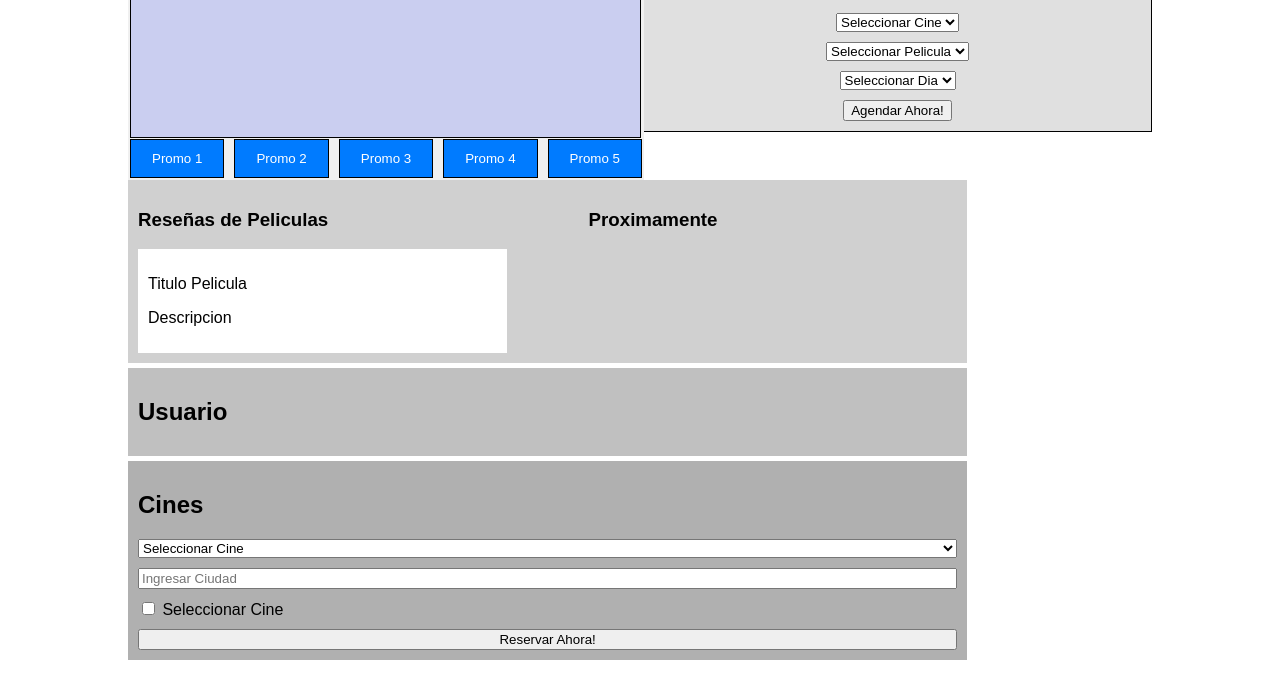
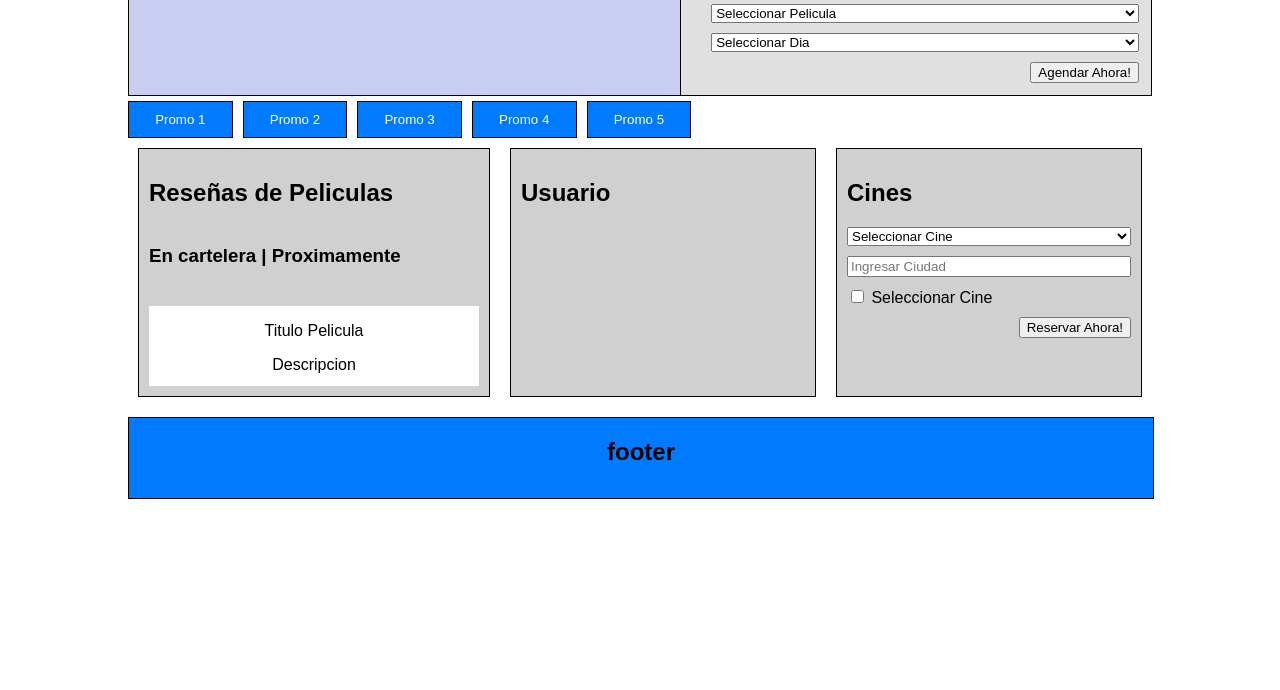
Before and after one commit to Marimar-2025/maquetita, a plain HTML site: page index.html in a window 1280 px wide. Shown: the part 266-956 px from the top of the page. After the commit the page ends 805 px from the top, so only its background shows below. Drawn offline with Linux system fonts and the light colour scheme.

Commit message:
tercer commit

```diff
--- a/estilos/estilo.css
+++ b/estilos/estilo.css
@@ -15,7 +15,8 @@ body {
         "main main"
         "book book"
         "reviews reviews"
-        "user find";
+        "user find"
+        "footer footer";
     grid-gap: 10px;
     margin-top: 20px;
 }
@@ -38,14 +39,14 @@ header {
 }
 #nav2 {
     grid-area: nav2;
-    justify-self:end;
-    gap: 30px;
+    justify-self:flex-end;
+    gap: 10px;
 }
 
 #nav2 .botton button{
     background: #007bff;
     height: 40px;
-    padding-inline: 65px;
+    padding-inline: 30px;
     margin-right: 10px;
     color: white;
 }
@@ -58,19 +59,18 @@ header {
     gap: 0%;
 }
 .promo {
-    background: #f0f0f0;
-    padding: 2px;
+
     text-align: center;
-    width: 50%;
-    margin-right:10px ;
+    width: 55%;
+    margin-right: 20px ;
     float: left;
 }
 .promo nav {
-    margin-bottom: 1px;
+    margin-bottom: 5px;
     height: 200px;
     background-color: rgb(202, 206, 240);
     margin-left: auto;
-    margin-right: 1px;
+    margin-right: 10px;
     border: solid 1px black;
 }
 .promo-items {
@@ -79,7 +79,7 @@ header {
     gap: 10px;
 }
 .promo-items button {
-    padding: 11px;
+    padding: 10px;
     background: #007bff;
     color: white;
     border: 1px solid black ;
@@ -89,43 +89,56 @@ header {
 .book-now {
     grid-area: book;
     background: #e0e0e0;
-    padding: 10px;
-    text-align: center;
-
+    padding: 12px;
+    text-align: start;
     border: 1px solid black ;
 
 }
 .book-now form {
     display: flex;
     flex-direction: column;
-    align-items: center;
     gap: 10px;
 
 }
-
+.book-now button{
+align-self: flex-end;
+}
+#container2{
+    display: flex;
+    flex-direction: row;
+    width: 100%;
+    justify-items: start;
+}
 .film-reviews {
     grid-area: reviews;
     background: #d0d0d0;
-    padding: 10px;
     display: flex;
-    justify-content: space-between;
+    justify-content: flex-start;
+    flex-direction: column;
 }
-.film-reviews .now-showing, .film-reviews .coming-soon {
-    width: 45%;
-}
-.film-reviews{
-    width: 30%;
+
+.now-showing{
+    gap: 10px;
+    display: flex;
+    align-items: flex-start;
+    flex-direction: column;
+    text-align: end;
 }
 .film-reviews .film-box {
     background: white;
-    padding: 10px;
+    align-items: flex-start;
     margin-top: 10px;
+    height: 80px;
+    width: 330px;
+
+}
+.film-box p{
+    text-align:center;
 }
 .user-goal {
     grid-area: user;
     background: #c0c0c0;
     padding: 10px;
-    margin-right: 10px;
 }
 .find-cinema {
     grid-area: find;
@@ -138,11 +151,25 @@ header {
     flex-direction: column;
     gap: 10px;
 }
+.find-cinema button{
+    align-self: flex-end;
+}
 .film-reviews,.user-goal,.find-cinema {
-    width: 80%;
-    margin-top: 5px
+    width: 50%;
+    margin: 10px;
+    padding: 10px;
+    border: 1px solid black ;
+    background-color: #d0d0d0 ;
+
 }
-
-#div1{
-    width: 100%;
+footer{
+    background-color: #007bff;
+    width:100%;
+    height: 80px;
+    display: flex;
+    flex-direction: column;
+    border: solid 1px black;
+    margin-top: 10px;
+    grid-area: footer;
+    text-align: center ;
 }
--- a/index.html
+++ b/index.html
@@ -34,8 +34,9 @@
                 </div>
             </nav>
             </header>
+
             <main id="separacion">
-                <div id="div1">
+                <div id="cont">
 
             <section class="promo">
                 <nav><h2>Rolling Promo</h2></nav>
@@ -47,6 +48,7 @@
                     <button>Promo 5</button>
                 </div>
             </section>
+
 
             <section class="book-now">
                 <h2>Reservar</h2>
@@ -62,17 +64,17 @@
 
         <div id="container2">
             <section class="film-reviews">
+                   <h2>Reseñas de Peliculas</h2>
+
                    <div class="now-showing">
-                    <h3>Reseñas de Peliculas</h3>
+                    <h3>En cartelera     |     Proximamente</h3>
                     <div class="film-box">
                         <p>Titulo Pelicula</p>
                         <p>Descripcion</p>
                     </div>
                 </div>
-                <div class="coming-soon">
-                    <h3>Proximamente</h3>
-                </div>
             </section>
+
 
             <aside class="user-goal">
                 <h2>Usuario</h2>
@@ -88,7 +90,9 @@
                 </form>
             </section>
         </div>
-        </div>
+        <footer>
+            <h2>footer</h2>
+        </footer>
     </div>
 </main>
 </body>
```
Lines whose indentation alone changed are shown as unchanged.
